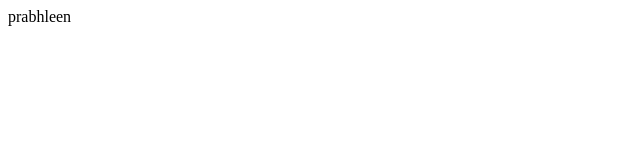
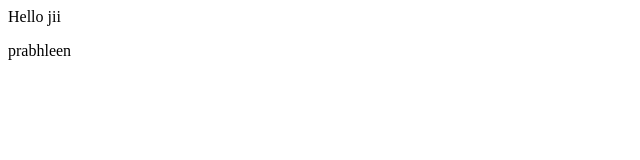
Before and after one commit to prabhleen23244/github-day1, a plain HTML site: page pages/index.html in a window 1280 px wide. Shown: the full height of the page, 0-640 px from the left. Drawn offline with Linux system fonts and the light colour scheme.

Commit message:
changes made

```diff
--- a/pages/index.html
+++ b/pages/index.html
@@ -6,6 +6,7 @@
 </head>
 <body>
     <title>hgfytfyuguhb</title>
+    <p>Hello jii</p>
 
     <p>prabhleen</p>
 </body>
```
